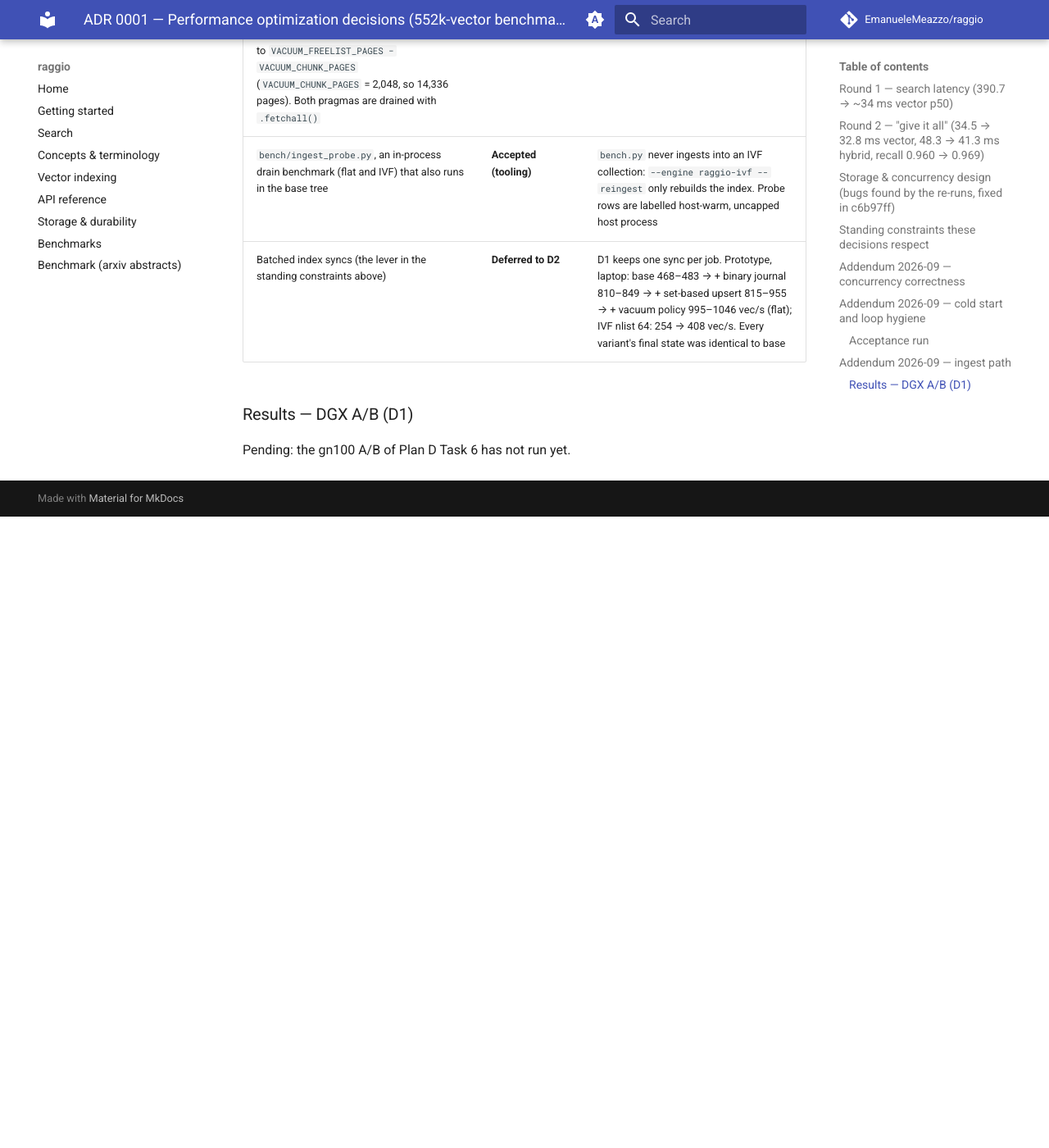
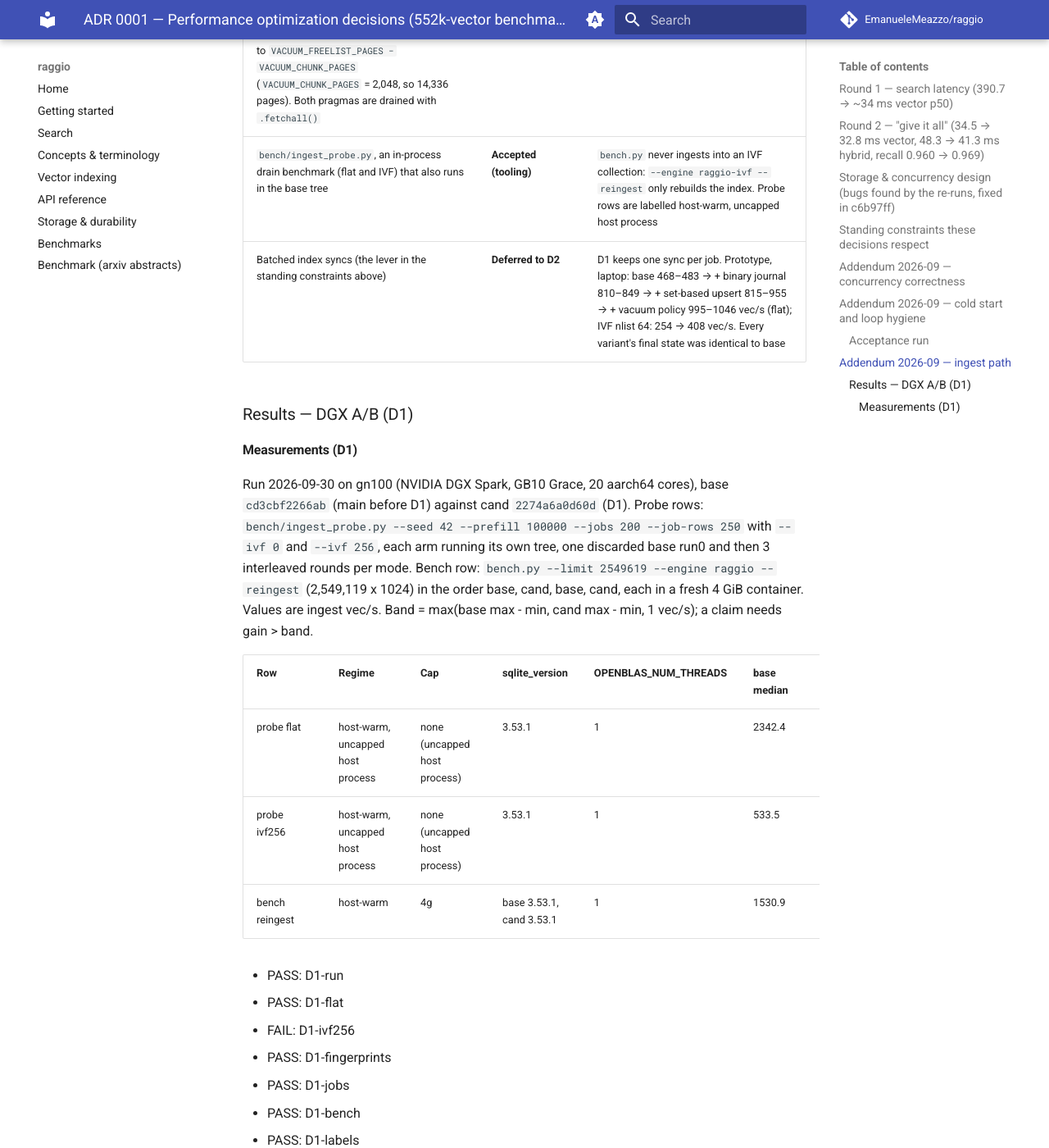
Before and after one commit to EmanueleMeazzo/raggio, an MkDocs documentation site: the page built from docs/adr/0001-performance-optimization-decisions.md, in a window 1280 px wide and 1400 px high, scrolled down 12567 px. Shown: the whole window at 82% size. Built offline with MkDocs 1.6.1 and Material for MkDocs 9.7.7, drawn with Linux system fonts in a browser that asks for light colours; comment, search, counter and statistics services are not loaded; before the commit the page ends 13197 px from its top, so only the background shows below that; some of the changed text lies outside the part shown.

Commit message:
Record the D1 gn100 A/B results in ADR 0001
The A/B (2026-09-30, base cd3cbf2266ab, cand 2274a6a0d60d) passed six
gates and failed D1-ivf256: the IVF probe's gain, 78.5 vec/s, is within
its band, 98.7. Every cand IVF run beat every base run; one fast cand
run sets the band. The maintainer overrode that gate on 2026-10-01, and
the ADR keeps the FAIL line with the override after it.

test_adr_ingest_path_d1_results_record_the_gates re-checks the flat
gain beyond its band, the reingest rows, the jobs and labels, and pins
the IVF FAIL, its non-overlapping runs and the override.

Co-Authored-By: Claude Opus 5.5 <noreply@anthropic.com>

````diff
--- a/docs/adr/0001-performance-optimization-decisions.md
+++ b/docs/adr/0001-performance-optimization-decisions.md
@@ -154,4 +154,247 @@ Date: 2026-09-30 · Plan D, phase D1, of the 2026-09-28 performance program (`do
 
 ### Results — DGX A/B (D1)
 
-Pending: the gn100 A/B of Plan D Task 6 has not run yet.
+#### Measurements (D1)
+
+Run 2026-09-30 on gn100 (NVIDIA DGX Spark, GB10 Grace, 20 aarch64 cores), base `cd3cbf2266ab` (main before D1) against cand `2274a6a0d60d` (D1). Probe rows: `bench/ingest_probe.py --seed 42 --prefill 100000 --jobs 200 --job-rows 250` with `--ivf 0` and `--ivf 256`, each arm running its own tree, one discarded base run0 and then 3 interleaved rounds per mode. Bench row: `bench.py --limit 2549619 --engine raggio --reingest` (2,549,119 x 1024) in the order base, cand, base, cand, each in a fresh 4 GiB container. Values are ingest vec/s. Band = max(base max - min, cand max - min, 1 vec/s); a claim needs gain > band.
+
+| Row | Regime | Cap | sqlite_version | OPENBLAS_NUM_THREADS | base median | cand median | gain | band | verdict |
+|---|---|---|---|---|---|---|---|---|---|
+| probe flat | host-warm, uncapped host process | none (uncapped host process) | 3.53.1 | 1 | 2342.4 | 4982.0 | 2639.6 | 417.3 | better |
+| probe ivf256 | host-warm, uncapped host process | none (uncapped host process) | 3.53.1 | 1 | 533.5 | 612.0 | 78.5 | 98.7 | within band |
+| bench reingest | host-warm | 4g | base 3.53.1, cand 3.53.1 | 1 | 1530.9 | 3035.4 | 1504.5 | 17.4 | better |
+
+- PASS: D1-run
+- PASS: D1-flat
+- FAIL: D1-ivf256
+- PASS: D1-fingerprints
+- PASS: D1-jobs
+- PASS: D1-bench
+- PASS: D1-labels
+- OVERRIDE: D1-ivf256, by the maintainer on 2026-10-01. The gate fails as written: the gain (78.5 vec/s) is within the band (98.7). Every cand run beat every base run (611.7, 612.0, 710.4 against 505.0, 533.5, 535.2), and the fast third cand run alone sets the band. D1 ships on that evidence; the gate is not loosened, and the session was not rerun.
+
+```json
+{
+  "date": "2026-09-30",
+  "base_sha": "cd3cbf2266ab",
+  "cand_sha": "2274a6a0d60d",
+  "probe": {
+    "flat": {
+      "base": [
+        2274.9,
+        2355.4,
+        2342.4
+      ],
+      "cand": [
+        5020.8,
+        4982.0,
+        4603.5
+      ],
+      "base_median": 2342.4,
+      "cand_median": 4982.0,
+      "gain": 2639.6,
+      "band": 417.3,
+      "verdict": "better",
+      "drain_s": {
+        "base": [
+          21.98,
+          21.23,
+          21.35
+        ],
+        "cand": [
+          9.96,
+          10.04,
+          10.86
+        ]
+      },
+      "loop_stall_s": {
+        "base": [
+          6.38,
+          5.475,
+          5.498
+        ],
+        "cand": [
+          0,
+          0,
+          0
+        ]
+      },
+      "payload_rows": {
+        "base": [
+          null,
+          null,
+          null,
+          null
+        ],
+        "cand": [
+          0,
+          0,
+          0
+        ]
+      },
+      "complete": true,
+      "fingerprints_equal": true,
+      "jobs_all_done": true
+    },
+    "ivf256": {
+      "base": [
+        505.0,
+        533.5,
+        535.2
+      ],
+      "cand": [
+        611.7,
+        612.0,
+        710.4
+      ],
+      "base_median": 533.5,
+      "cand_median": 612.0,
+      "gain": 78.5,
+      "band": 98.7,
+      "verdict": "within band",
+      "drain_s": {
+        "base": [
+          99.01,
+          93.73,
+          93.42
+        ],
+        "cand": [
+          81.74,
+          81.7,
+          70.39
+        ]
+      },
+      "loop_stall_s": {
+        "base": [
+          8.326,
+          8.187,
+          7.828
+        ],
+        "cand": [
+          0,
+          0.19,
+          0
+        ]
+      },
+      "payload_rows": {
+        "base": [
+          null,
+          null,
+          null,
+          null
+        ],
+        "cand": [
+          0,
+          0,
+          0
+        ]
+      },
+      "complete": true,
+      "fingerprints_equal": true,
+      "jobs_all_done": true
+    }
+  },
+  "bench": {
+    "base": [
+      1531.1,
+      1530.7
+    ],
+    "cand": [
+      3026.7,
+      3044.1
+    ],
+    "base_median": 1530.9,
+    "cand_median": 3035.4,
+    "gain": 1504.5,
+    "band": 17.4,
+    "verdict": "better",
+    "runs": {
+      "base-run1": {
+        "ingest_s": 1664.9,
+        "jobs": {
+          "done": 10197
+        },
+        "payload_rows": null,
+        "freelist": 0
+      },
+      "base-run2": {
+        "ingest_s": 1665.3,
+        "jobs": {
+          "done": 10197
+        },
+        "payload_rows": null,
+        "freelist": 0
+      },
+      "cand-run1": {
+        "ingest_s": 842.2,
+        "jobs": {
+          "done": 10197
+        },
+        "payload_rows": 0,
+        "freelist": 0
+      },
+      "cand-run2": {
+        "ingest_s": 837.4,
+        "jobs": {
+          "done": 10197
+        },
+        "payload_rows": 0,
+        "freelist": 0
+      }
+    }
+  },
+  "labels": {
+    "probe": {
+      "regime": [
+        "host-warm, uncapped host process"
+      ],
+      "sqlite_version": [
+        "3.53.1"
+      ],
+      "openblas_num_threads": [
+        "1"
+      ],
+      "turbovec": [
+        "1.0.0"
+      ],
+      "python": [
+        "3.12.14"
+      ],
+      "cap": [
+        "none (uncapped host process)"
+      ]
+    },
+    "bench": {
+      "regime": [
+        "host-warm"
+      ],
+      "cap": [
+        "4g"
+      ],
+      "openblas_num_threads": [
+        "1"
+      ],
+      "sqlite_version": {
+        "base": [
+          "3.53.1"
+        ],
+        "cand": [
+          "3.53.1"
+        ]
+      }
+    }
+  },
+  "gates": {
+    "D1-run": "PASS",
+    "D1-flat": "PASS",
+    "D1-ivf256": "FAIL",
+    "D1-fingerprints": "PASS",
+    "D1-jobs": "PASS",
+    "D1-bench": "PASS",
+    "D1-labels": "PASS"
+  },
+  "overrides": {
+    "D1-ivf256": "by the maintainer on 2026-10-01. The gate fails as written: the gain (78.5 vec/s) is within the band (98.7). Every cand run beat every base run (611.7, 612.0, 710.4 against 505.0, 533.5, 535.2), and the fast third cand run alone sets the band. D1 ships on that evidence; the gate is not loosened, and the session was not rerun."
+  }
+}
+```
````
Also changed, not shown: 1 other file.
